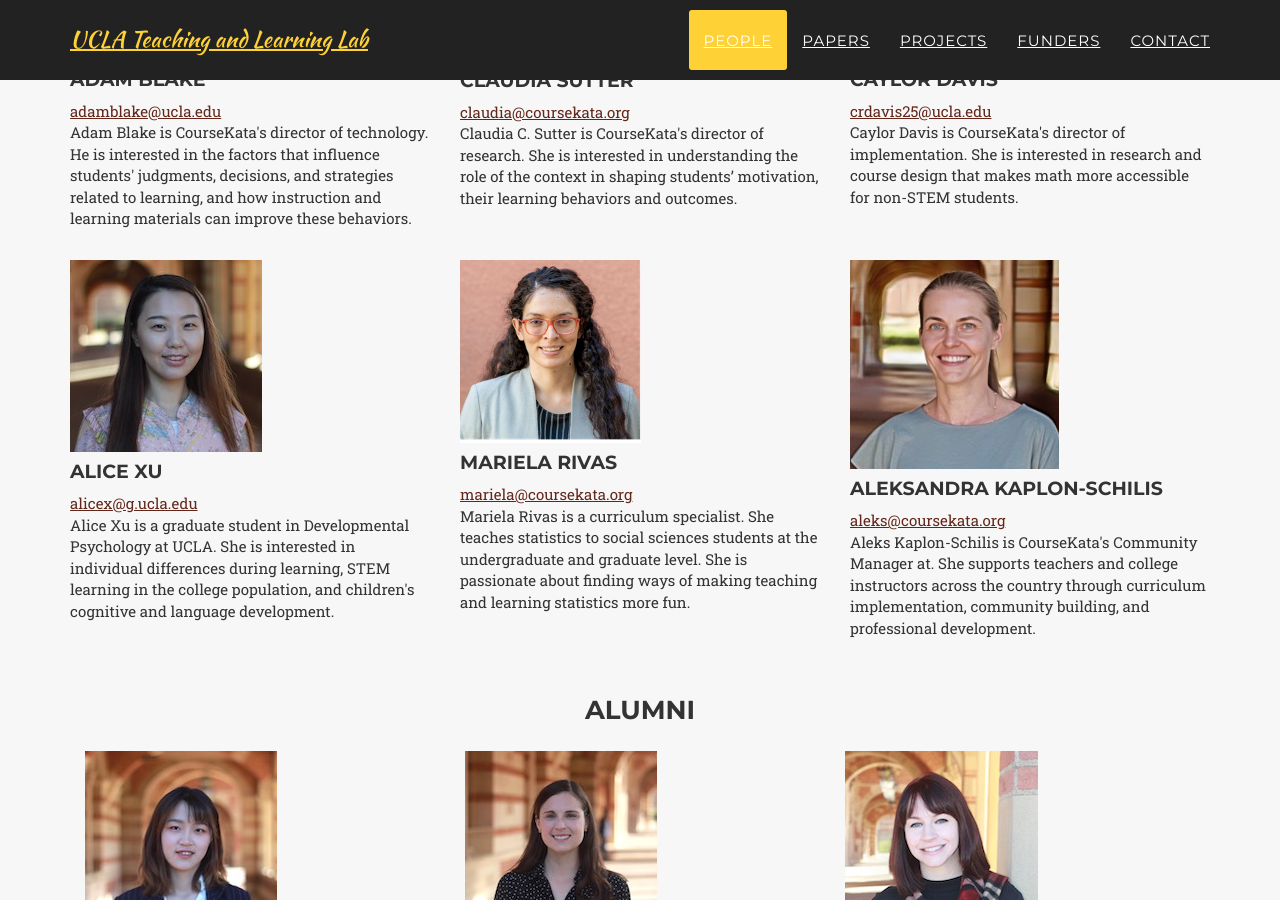
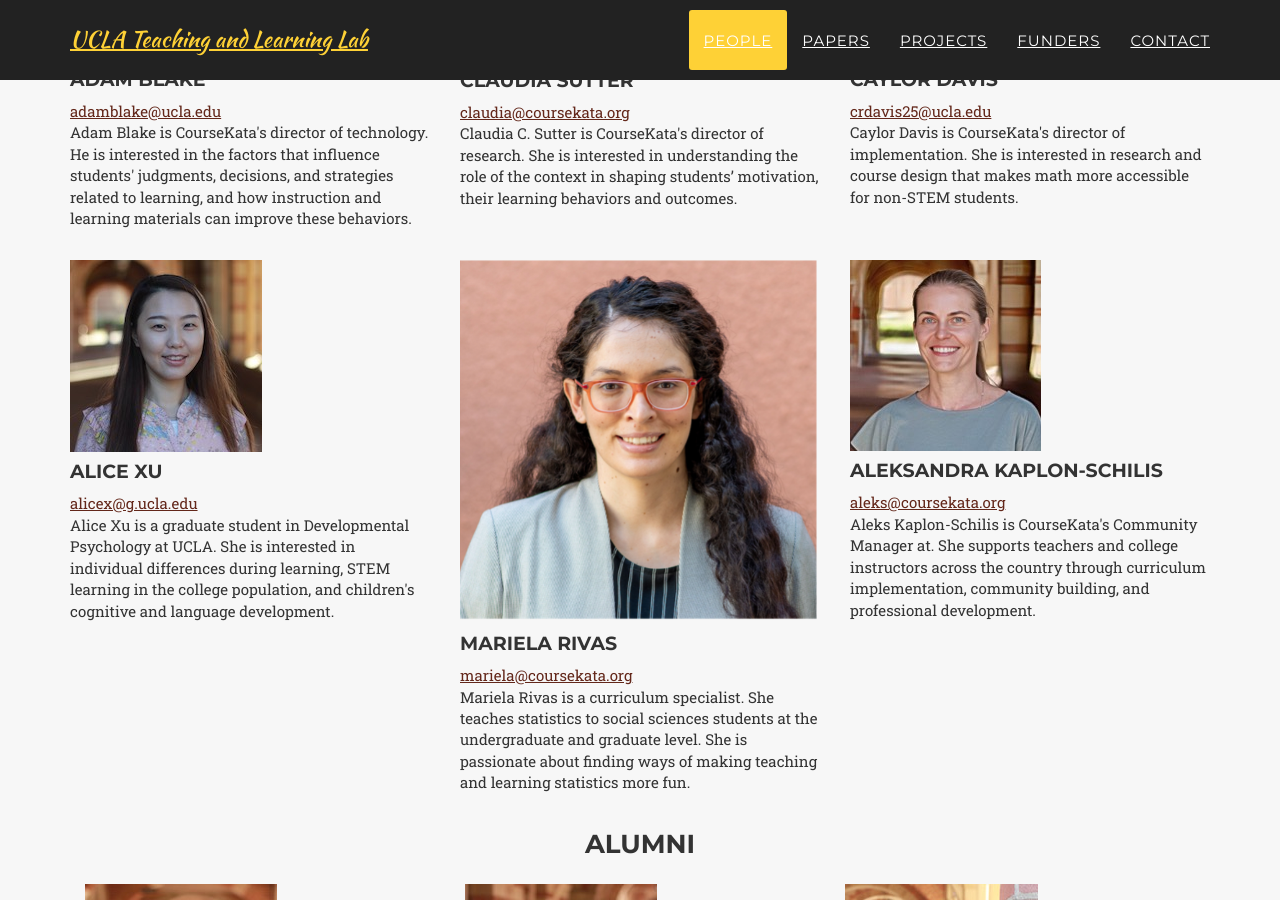
Before and after one commit to UCLATALL/TALL, a Jekyll site: the page built from index.html, in a window 1280 px wide and 900 px high, scrolled down 1626 px. Built offline with Jekyll 4.4.1, drawn with Linux system fonts in a browser that asks for light colours; some web fonts are replaced.

Commit message:
updating formatted images

```diff
--- a/_config.yml
+++ b/_config.yml
@@ -46,7 +46,7 @@ members:
     intro: Alice Xu is a graduate student in Developmental Psychology at UCLA. She is interested in individual differences during learning, STEM learning in the college population, and children's cognitive and language development.
 
   - name: Mariela Rivas
-    pic: Mariela.jpg
+    pic: Mariela.png
     email: mariela@coursekata.org
     intro: Mariela Rivas is a curriculum specialist. She teaches statistics to social sciences students at the undergraduate and graduate level. She is passionate about finding ways of making teaching and learning statistics more fun.
 
```
Also changed, not shown: img/team/Aleks.jpg, img/team/Alice.jpg, img/team/Mariela.png (added).
